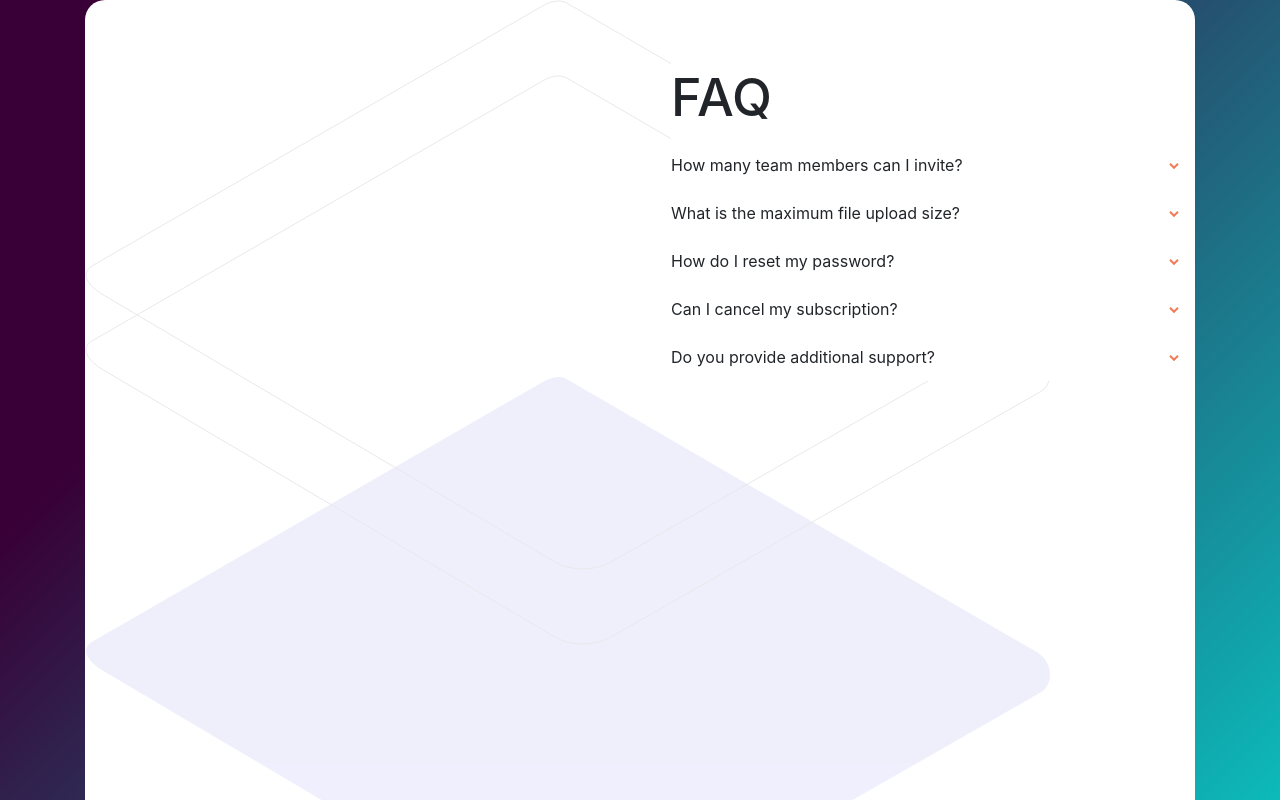
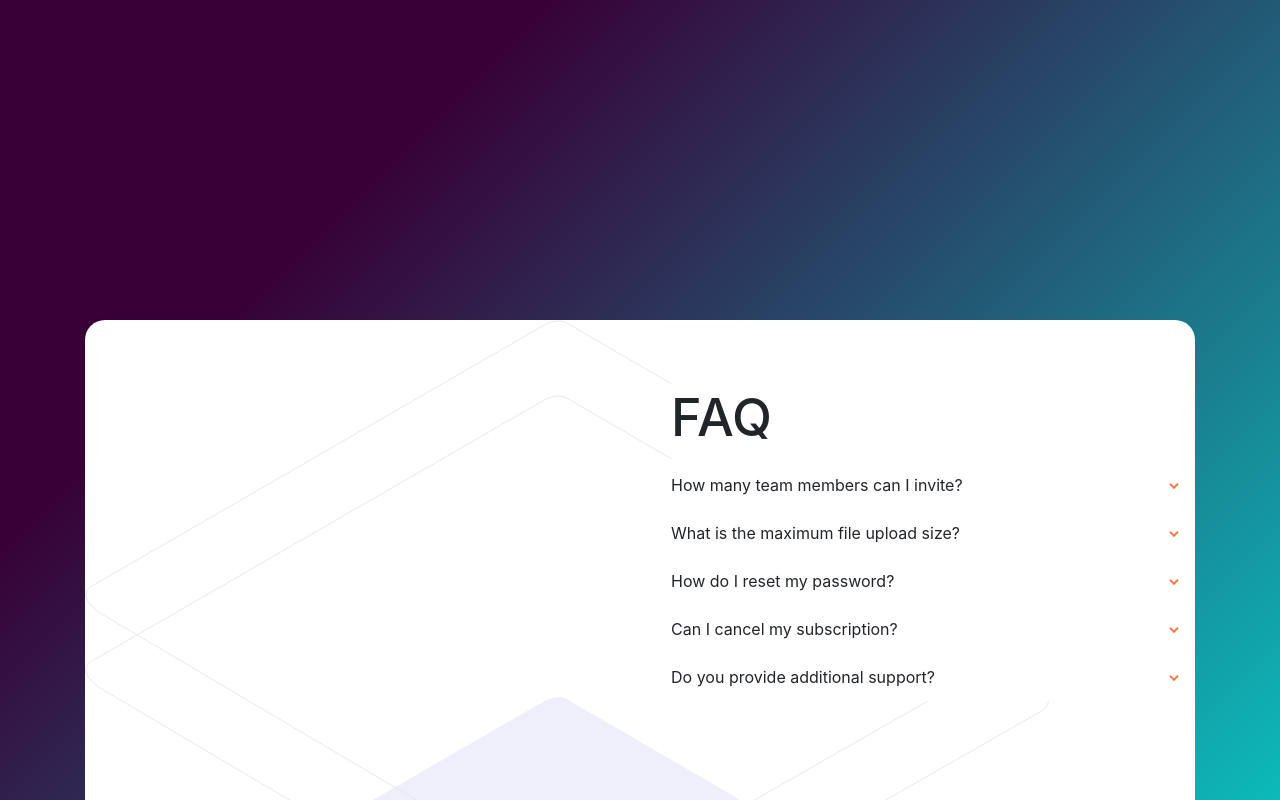
Before and after one commit to MiggyMike/faq-accordian-card, a React (Create React App) app: page / in a window 1280 px wide. Shown: the top 800 px of the page. Built offline with nearby package versions, Linux system fonts and the light colour scheme.

Commit message:
padding adjustment

```diff
--- a/src/styles/_main.scss
+++ b/src/styles/_main.scss
@@ -1,5 +1,5 @@
 body {
-    // padding-top: 25%;
+    padding-top: 20rem;
     height: 100vh;
     font-family: 'Open Sans', sans-serif;
     font-size: 12px;
```
